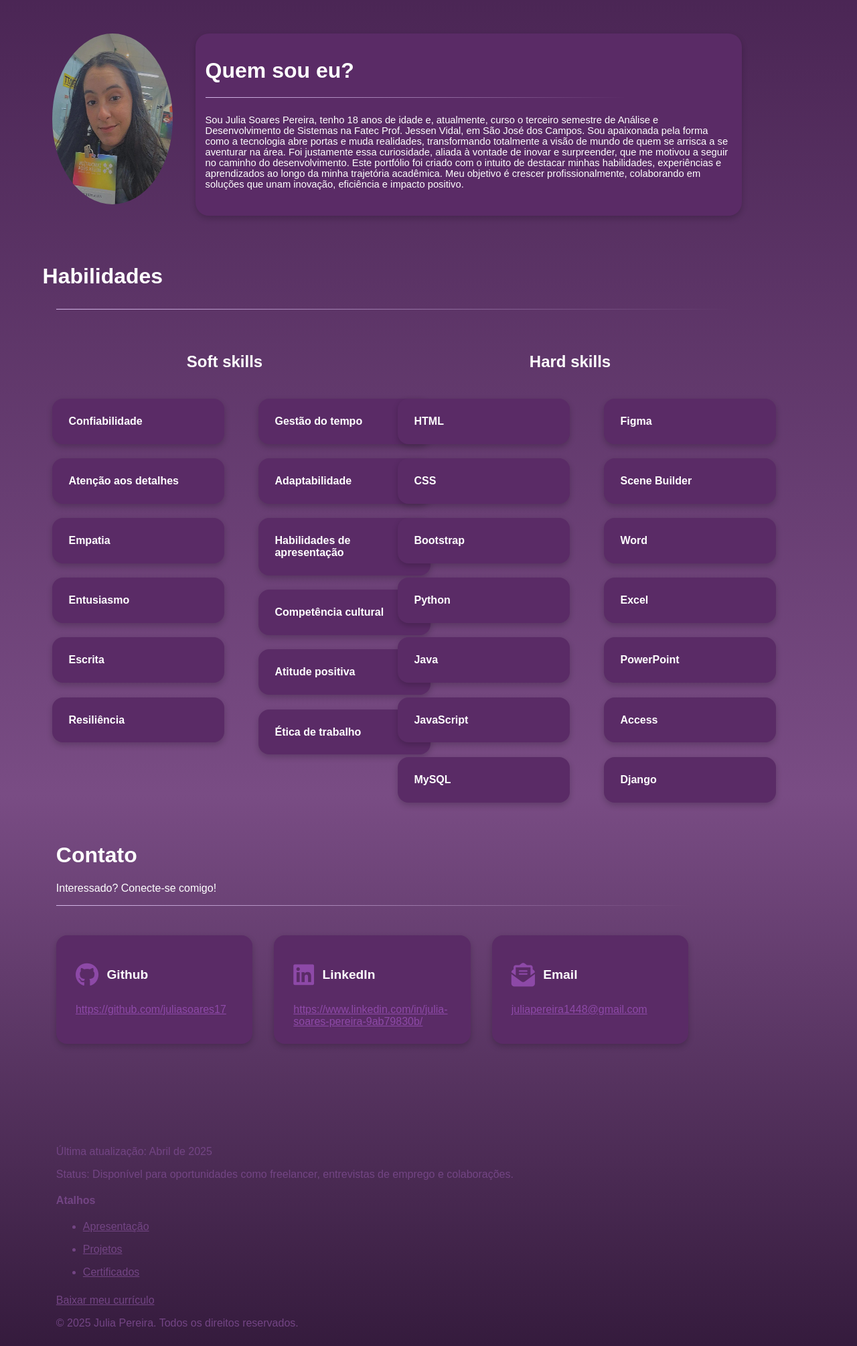
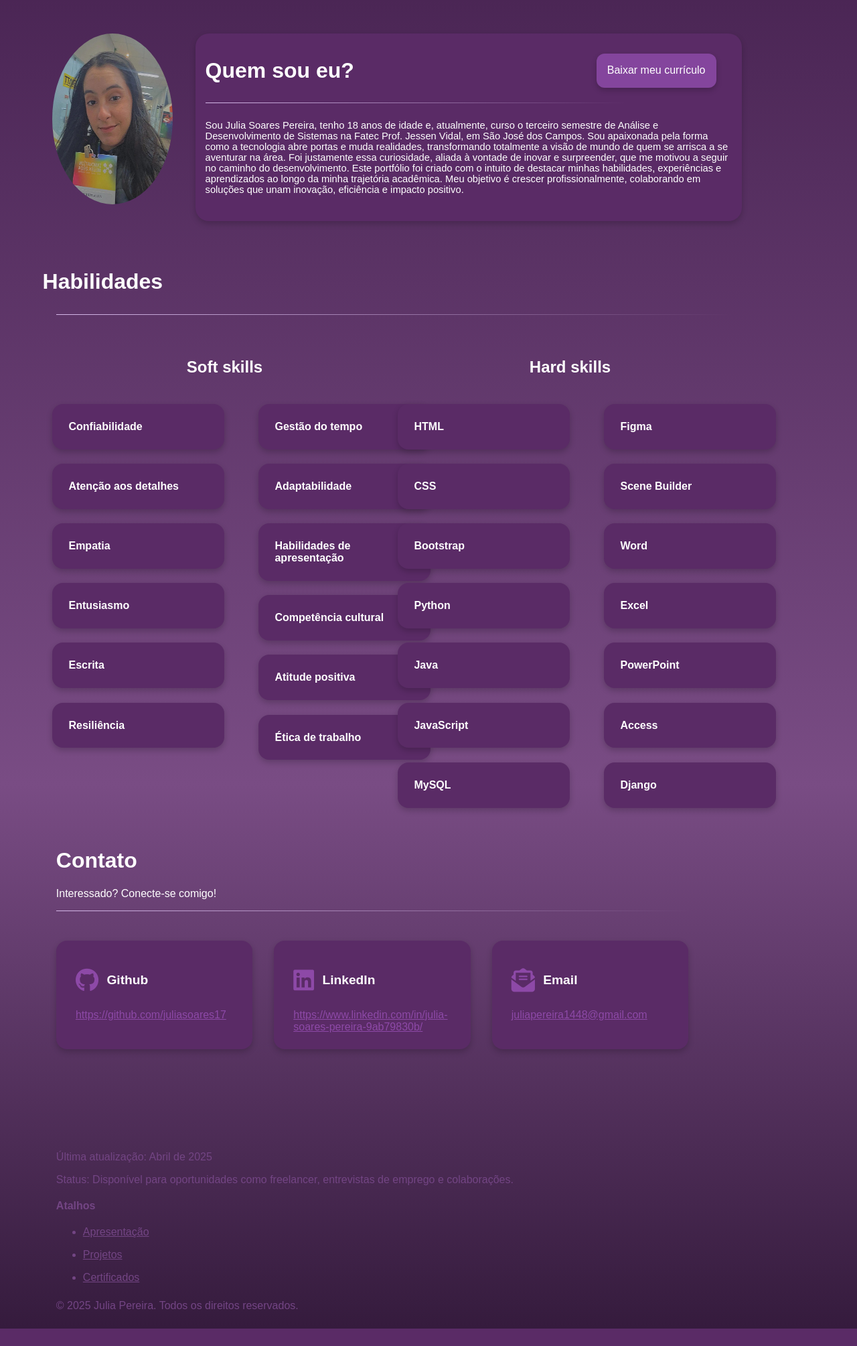
Before and after one commit to juliasoares17/portifolio-ES2, a Node server app: page / in a window 1280 px wide; the page is wider, and only the part inside the window is pictured. Shown: the part 49-2058 px from the top of that part at 67% size. After the commit the page ends 2032 px from the top of that part, so only its background shows below. Run offline with Node 20, Linux system fonts and the light colour scheme.

Commit message:
Tornando o botão de "baixar currículo" mais fácil de encontrar

```diff
--- a/public/css/style.css
+++ b/public/css/style.css
@@ -5,6 +5,49 @@ body {
   nav i{
     color: white;
     margin-right: 0.5%;
+  }
+
+  .primeira_linha_introducao {
+    display: flex;
+    flex-direction: row;
+    align-items: center;
+    justify-content: space-between;
+    margin: 0 3% 0 0;
+  }
+
+  .curriculo_download{
+    padding: 0.6rem;
+    background-color: #84459d; /* Roxo suave */
+    color: white;
+    border-radius: 12px;
+    text-decoration: none;
+    font-weight: 500;
+    transition: all 0.2s ease;
+    display: inline-flex;
+    align-items: center;
+    gap: 0.5rem;
+    width: 10rem;
+    height: 2rem;
+    justify-content: center;
+    box-shadow: 0 4px 8px rgba(0, 0, 0, 0.2);
+  }
+
+.curriculo_download p{
+  font-weight: 300;
+  font-family: Arial, sans-serif;
+  font-size: 1rem;
+ }
+
+  .curriculo_download:hover{
+    background-color: #b47ed5; /* Roxo mais claro ao passar o mouse */
+    transform: scale(1.08);
+    color: white;
+  }
+
+  .alinhar_baixar_curriculo{
+    display: flex;
+    flex-direction: row;
+    align-items: center;
   }
 
   .decorativo {
@@ -389,24 +432,6 @@ body {
       color: #734584;
     }
 
-    .curriculo_download{
-      width: fit-content;
-      text-decoration-color: #734584;
-    }
-
-    .curriculo_download_texto{
-      width: fit-content;
-      font-weight: 200;
-      transition: all 0.2s ease;
-      color: #734584;
-    }
-
-    .curriculo_download_texto:hover{
-      color: #b47ed5;
-      transform: scale(1.05);
-      font-weight: 400;
-    }
-
     .item_atalhos{
       color: #734584;
       text-decoration-color: #734584;
--- a/views/index.ejs
+++ b/views/index.ejs
@@ -13,7 +13,14 @@
     <div class="introducao">
         <img src="/img/perfil_github.jpg" alt="Foto" id="imagem_perfil">
         <div class="texto_introducao">
-            <h1>Quem sou eu?</h1>
+            <div class="primeira_linha_introducao">
+                <h1>Quem sou eu?</h1>
+                <a href="curriculo/curriculoJulia.pdf" download class="curriculo_download">
+                    <div class="alinhar_baixar_curriculo">
+                    <p>Baixar meu currículo</p>
+                </div>
+                </a>
+            </div>
             <hr class="decorativo">
             <h5 id="conteudo_introducao">Sou Julia Soares Pereira, tenho 18 anos de idade e, atualmente, curso o terceiro semestre de Análise e Desenvolvimento de Sistemas na Fatec Prof. Jessen Vidal, em São José dos Campos.
                 Sou apaixonada pela forma como a tecnologia abre portas e muda realidades, transformando totalmente a visão de mundo de quem se arrisca a se aventurar na área. Foi justamente essa curiosidade, aliada à vontade de inovar e surpreender, que me motivou a seguir no caminho do desenvolvimento.
--- a/views/partials/footer.ejs
+++ b/views/partials/footer.ejs
@@ -15,7 +15,6 @@
         </li>
     </ul>
 
-    <a href="curriculo/curriculoJulia.pdf" download class="curriculo_download"><p class="curriculo_download_texto">Baixar meu currículo</p></a>
     <p>© 2025 Julia Pereira. Todos os direitos reservados.</p>
 
 </div>
```
